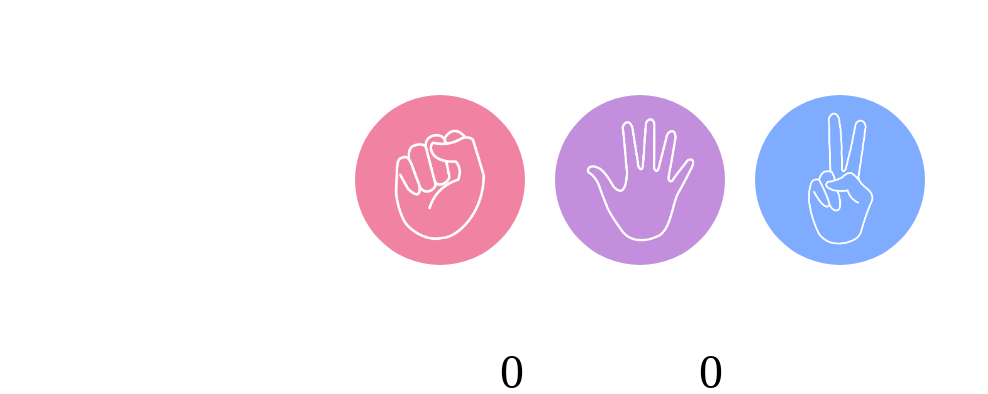
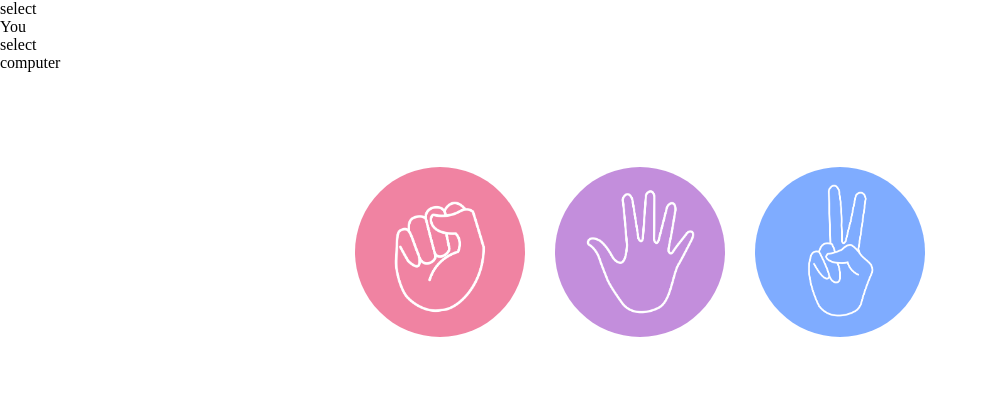
Before and after one commit to shanu106/Rock-paper-scissors, a plain HTML site: page index.html in a window 1280 px wide. Shown: the top 394 px of the page, without its empty margins (0-988 px from the left). Drawn offline with Linux system fonts and the light colour scheme.

Commit message:
Update index.html
choice display option now enabled now player can know his and computer's choice

```diff
--- a/index.html
+++ b/index.html
@@ -9,9 +9,15 @@
 </head>
 <body>
     <div class="game">
+      <div class="choosen">
+        <div class="uservalue"><p>select</p></div>
+        <p>You</p>
+      <div class="compvalue"><p>select</p></div>
+        <p>computer</p>
+      </div>
         <div class="choices">
       <div class="choice" id="rock">
-        <img src="rock.png" alt="">
+        <img id="rockimg" src="rock.png" alt="">
       </div>
       <div class="choice" id="paper">
         <img src="paper.png" alt="">
@@ -22,12 +28,12 @@
     </div>
     <div class="score-board">
         <div class="user-score">
-            <div class="score1"><p id="user">0</p></div>
+            <div class="score1"><p id="user">0</p><p id="user1" style="background-color: green;">select</p></div>
             <p id="user-score">You</p>
             <i class="fa-regular fa-user"></i>
         </div>
         <div class="comp-score">
-            <div class="score2"><p id="computer">0</p></div>
+            <div class="score2"><p id="computer">0</p><p  id="computer1" style="background-color: red;">select</p></div>
             <p id="comp-score">Computer</p>
             <i class="fa-solid fa-desktop"></i>
         </div>
```
